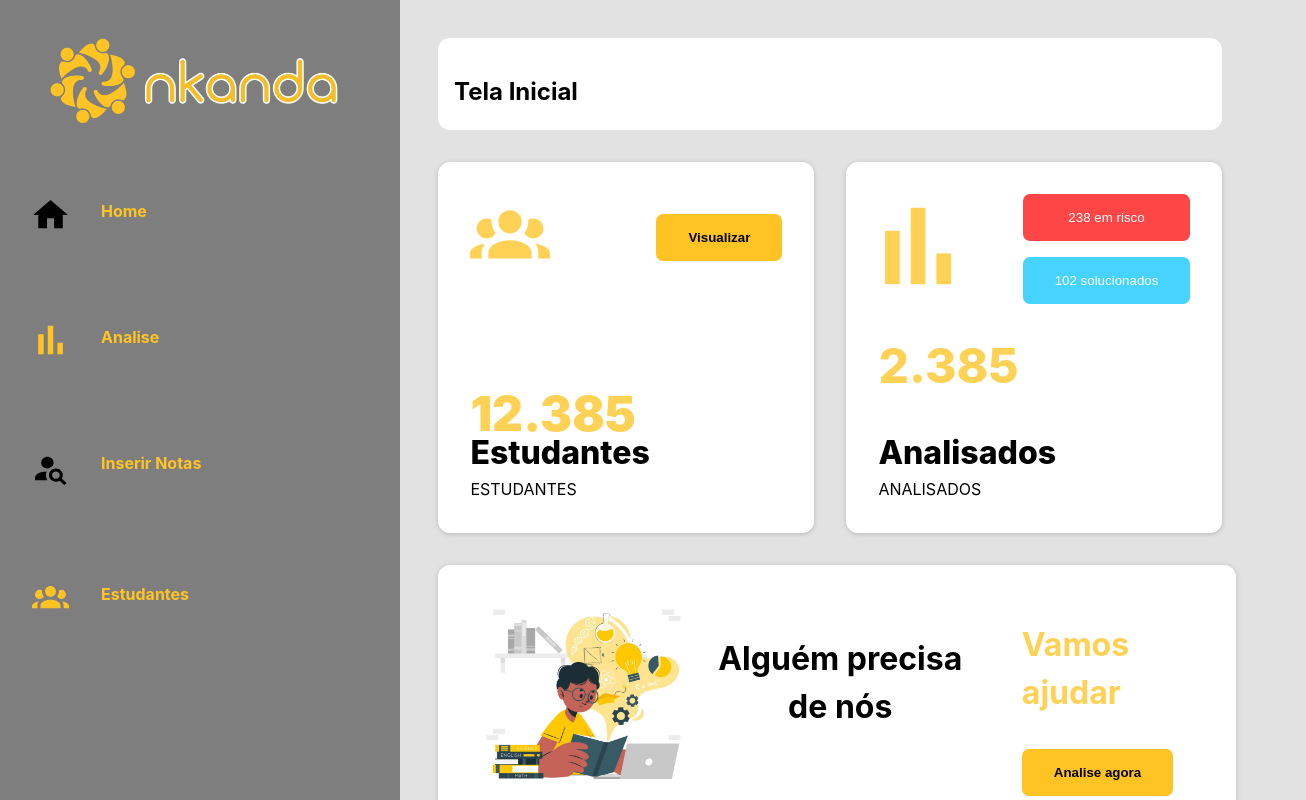
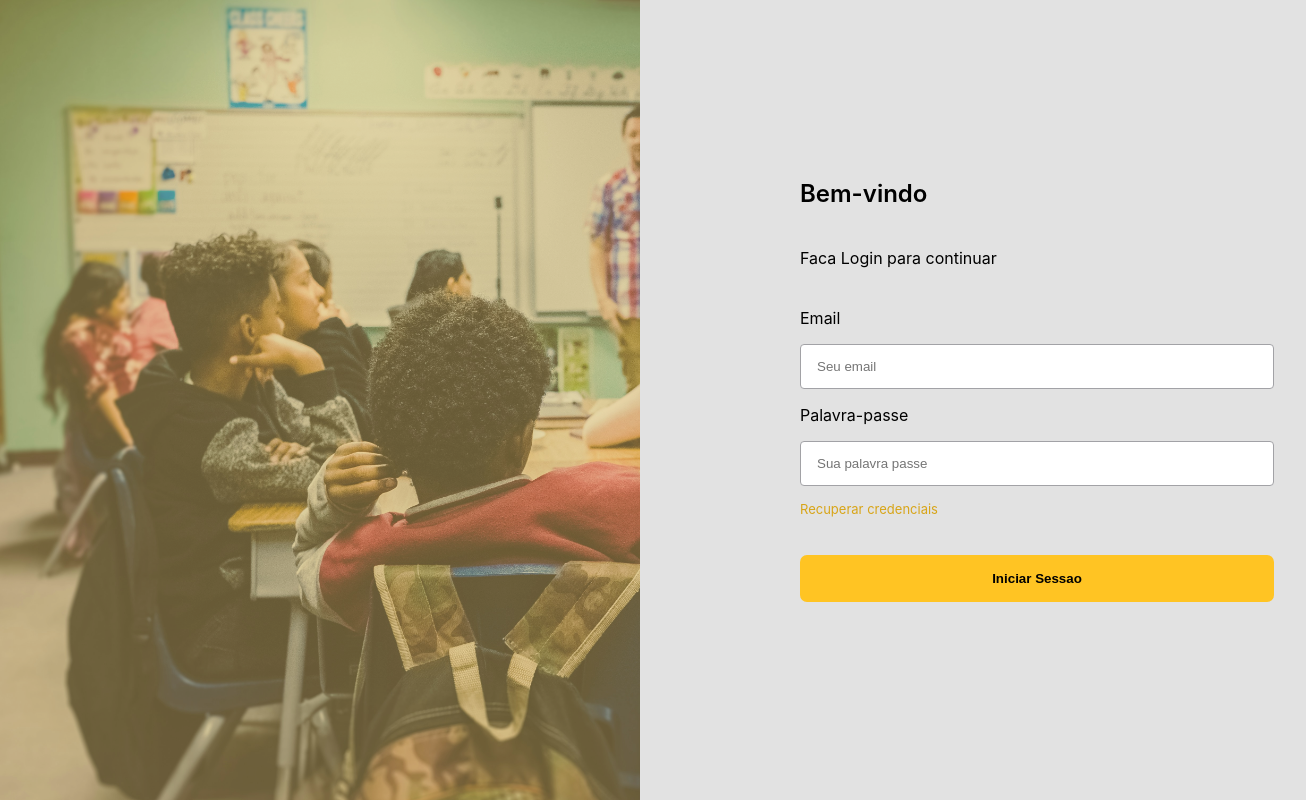
Before and after one commit to RomenoJoao/helsys-web, a React (Vite) app: page / in a window 1280 px wide. Shown: the top 800 px of the page, 1306 px wide, since content can reach past the window. Built offline with nearby package versions, Linux system fonts and the light colour scheme; no server answers.

Commit message:
wip:Login

```diff
--- a/package.json
+++ b/package.json
@@ -11,6 +11,7 @@
   },
   "dependencies": {
     "@mui/icons-material": "^5.15.9",
+    "firebase": "^10.11.1",
     "react": "^18.2.0",
     "react-dom": "^18.2.0",
     "react-root": "^2.0.1"
--- a/src/App.jsx
+++ b/src/App.jsx
@@ -8,14 +8,16 @@ import InserirDocs from "./pages/inserirPDF";
 import Home from "./pages/home/Home";
 import Login from "./pages/login";
 import { PersonalDetails } from "./pages/personal-details";
+import useAuth from "./hooks/use-auth";
 
 export default function App() {
+  const { user } = useAuth();
   return (
     <BrowserRouter>
       <Routes>
-        <Route path="/auth/">
+        {!user ? (
           <Route index element={<Login />} />
-        </Route>
+        ) : (
           <Route path="/" element={<MenuLateral />}>
             <Route index element={<Home />} />
             <Route path="analise" element={<Analise />} />
@@ -24,6 +26,7 @@ export default function App() {
             <Route path="inserir" element={<InserirDocs />} />
             <Route path="*" element={<>Nenhuma pagina encontrada</>} />
           </Route>
+        )}
       </Routes>
     </BrowserRouter>
   );
--- /dev/null
+++ b/src/FirebaseConfig.ts
@@ -0,0 +1,16 @@
+import { initializeApp } from "firebase/app";
+import { getAuth } from "firebase/auth";
+import { getFirestore } from "firebase/firestore";
+
+const firebaseConfig = {
+  apiKey: "AIzaSyCImFBD7_6QeLTocu1tu6_MVfG4W2yqc5Y",
+  authDomain: "helpsys-3596c.firebaseapp.com",
+  projectId: "helpsys-3596c",
+  storageBucket: "helpsys-3596c.appspot.com",
+  messagingSenderId: "353500327513",
+  appId: "1:353500327513:web:57ea96d90b50f94f2a8b48",
+};
+
+export const FIREBASE_APP = initializeApp(firebaseConfig);
+export const FIREBASE_AUTH = getAuth(FIREBASE_APP);
+export const FIREBASE_DB = getFirestore(FIREBASE_APP);
--- a/src/components/menu/menu.css
+++ b/src/components/menu/menu.css
@@ -18,7 +18,8 @@
   flex-direction: row;
 }
 .title {
-  padding: 2rem;
+  padding:  1rem 0rem 1rem 2rem;
+  border-bottom: solid 1px #e4e4e4 ;
 }
 
 .title img {
@@ -38,11 +39,17 @@
 .corpoM ul li {
   display: flex;
   gap: 2rem;
-  padding: 2rem;
-  margin-bottom: 2rem;
+  padding: 1rem 0rem 1rem 2rem;
+  background-color: #939393;
+  border-bottom: solid 2px #7E7E7E;
+}
+ul li:hover{
+  background-color: #FFDC7D;
 
 }
-
+a:hover{
+   color: white;
+}
 a{
   text-decoration: none;
   color: #FFC423;
@@ -52,17 +59,22 @@ a{
 
  .last-item {
   width: 100%;
-  margin-left: -8%;
   align-items: center;
   justify-content: space-between;
+  margin-top: 15rem;
 
+
+}
+.corpoM ul .last-item{
+  padding: 0rem;
 }
 
 .container .corpoM .last-item .user-control {
   width: 100%;
   height: 100%;
-  background-color: #FFDC7D;
+  background-color: #ffdd80;
   color: black;
+
 }
 .user-control{
   padding: 0.5rem;
--- a/src/components/svg/house.jsx
+++ b/src/components/svg/house.jsx
@@ -1,9 +1,9 @@
-const House = ({ maxWidth, maxHeight }) => {
+const House = ({ maxWidth, maxHeight, primaryColor, secondaryColor }) => {
   return (
     <svg width={maxWidth} height={maxHeight} viewBox="0 0 32 26" fill="none">
       <path
         d="M12.9954 25.3276V16.6562H19.0512V25.3276H26.6209V13.7657H31.1628L16.0233 0.758606L0.883728 13.7657H5.42559V25.3276H12.9954Z"
-        fill="currentColor"
+        fill={primaryColor}
       />
     </svg>
   );
--- a/src/components/svg/search-user.jsx
+++ b/src/components/svg/search-user.jsx
@@ -1,4 +1,4 @@
-const SearchUser = ({ maxWidth, maxHeight }) => {
+const SearchUser = ({ maxWidth, maxHeight, primaryColor }) => {
   return (
     <svg
       width="37"
@@ -9,7 +9,7 @@ const SearchUser = ({ maxWidth, maxHeight }) => {
     >
       <path
         d="M23.8958 17.5C27.75 17.5 30.8333 20.4167 30.8333 24.0625C30.8333 25.3458 30.4479 26.5562 29.7696 27.5625L34.5179 32.0833L32.375 34.1104L27.565 29.6333C26.5012 30.2604 25.2371 30.625 23.8958 30.625C20.0416 30.625 16.9583 27.7083 16.9583 24.0625C16.9583 20.4167 20.0416 17.5 23.8958 17.5ZM23.8958 20.4167C22.8736 20.4167 21.8933 20.8008 21.1705 21.4845C20.4477 22.1682 20.0416 23.0956 20.0416 24.0625C20.0416 25.0294 20.4477 25.9568 21.1705 26.6405C21.8933 27.3242 22.8736 27.7083 23.8958 27.7083C24.918 27.7083 25.8983 27.3242 26.6211 26.6405C27.3439 25.9568 27.75 25.0294 27.75 24.0625C27.75 23.0956 27.3439 22.1682 26.6211 21.4845C25.8983 20.8008 24.918 20.4167 23.8958 20.4167ZM15.4166 5.83333C17.0521 5.83333 18.6207 6.44791 19.7771 7.54187C20.9336 8.63583 21.5833 10.1196 21.5833 11.6667C21.5833 12.9937 21.1054 14.2187 20.3191 15.2104C18.9933 15.6771 17.8062 16.4208 16.8196 17.3542L15.4166 17.5C13.7811 17.5 12.2126 16.8854 11.0562 15.7915C9.89968 14.6975 9.24998 13.2138 9.24998 11.6667C9.24998 10.1196 9.89968 8.63583 11.0562 7.54187C12.2126 6.44791 13.7811 5.83333 15.4166 5.83333ZM3.08331 29.1667V26.25C3.08331 23.1583 8.18623 20.6208 14.6458 20.4167C14.1525 21.5542 13.875 22.7792 13.875 24.0625C13.875 25.9437 14.4608 27.7083 15.4166 29.1667H3.08331Z"
-        fill="currentColor"
+        fill={primaryColor}
       />
     </svg>
   );
--- /dev/null
+++ b/src/hooks/use-auth.ts
@@ -0,0 +1,192 @@
+import { FirebaseError } from "@firebase/app";
+import {
+  createUserWithEmailAndPassword,
+  onAuthStateChanged,
+  signInWithEmailAndPassword,
+  signOut,
+  User,
+} from "firebase/auth";
+import { useEffect, useState } from "react";
+
+import { FIREBASE_AUTH } from "../FirebaseConfig";
+
+const useAuth = () => {
+  const [loading, setLoading] = useState(false);
+  const [user, setUser] = useState<User | null>(null);
+  const [initializing, setInitializing] = useState(true);
+  const [token, setToken] = useState<string | null>(null);
+  const [emailInUseError, setEmailInUseError] = useState(false);
+  const [weakPasswordError, setWeakPasswordError] = useState(false);
+  const [invalidEmailError, setInvalidEmailError] = useState(false);
+  const [userNotFoundError, setUserNotFoundError] = useState(false);
+  const [wrongPasswordError, setWrongPasswordError] = useState(false);
+  const [missingPasswordError, setMissingPasswordError] = useState(false);
+
+  const auth = FIREBASE_AUTH;
+
+  useEffect(() => {
+    const unsubscribe = onAuthStateChanged(auth, async (firebaseUser) => {
+      setUser(firebaseUser);
+      if (firebaseUser) {
+        try {
+          const token = await firebaseUser.getIdToken();
+          localStorage.setItem("userToken", token);
+          setToken(token);
+        } catch (error) {
+          console.error("Error storing token:", error);
+        }
+      } else {
+        try {
+          localStorage.removeItem("userToken");
+          setToken(null);
+        } catch (error) {
+          console.error("Error removing token:", error);
+        }
+      }
+      if (initializing) setInitializing(false);
+    });
+
+    return () => {
+      unsubscribe();
+    };
+  }, []);
+
+  const login = async (email: string, password: string) => {
+    setLoading(true);
+    try {
+      const userCredential = await signInWithEmailAndPassword(
+        auth,
+        email,
+        password
+      );
+      setUser(userCredential.user);
+    } catch (error) {
+      handleLoginErrors(error);
+      console.error("Error signing in:", error);
+    } finally {
+      setLoading(false);
+    }
+  };
+
+  const createUser = async (email: string, password: string) => {
+    setLoading(true);
+    try {
+      const userCredential = await createUserWithEmailAndPassword(
+        auth,
+        email,
+        password
+      );
+      setUser(userCredential.user);
+    } catch (error) {
+      handleCreateUserErrors(error);
+      console.error("Error creating user:", error);
+    } finally {
+      setLoading(false);
+    }
+  };
+
+  const logout = async () => {
+    setLoading(true);
+    try {
+      await signOut(auth);
+      localStorage.removeItem("userToken");
+      setToken(null);
+    } catch (error) {
+      console.error(error);
+    } finally {
+      setLoading(false);
+    }
+  };
+
+  const handleCreateUserErrors = (error: FirebaseError) => {
+    switch (error.code) {
+      case "auth/missing-password":
+        setMissingPasswordError(true);
+        setWeakPasswordError(false);
+        setInvalidEmailError(false);
+        setEmailInUseError(false);
+        break;
+      case "auth/weak-password":
+        setWeakPasswordError(true);
+        setMissingPasswordError(false);
+        setInvalidEmailError(false);
+        setEmailInUseError(false);
+        break;
+      case "auth/invalid-email":
+        setInvalidEmailError(true);
+        setWeakPasswordError(false);
+        setEmailInUseError(false);
+        setMissingPasswordError(false);
+        break;
+      case "auth/email-already-in-use":
+        setEmailInUseError(true);
+        setInvalidEmailError(false);
+        setWeakPasswordError(false);
+        setMissingPasswordError(false);
+        break;
+      default:
+        console.error(error);
+    }
+  };
+
+  const handleLoginErrors = (error: FirebaseError) => {
+    switch (error.code) {
+      case "auth/invalid-credential":
+        setWrongPasswordError(true);
+        setUserNotFoundError(false);
+        setInvalidEmailError(false);
+        setMissingPasswordError(false);
+        break;
+      case "auth/user-not-found":
+        setUserNotFoundError(true);
+        setWrongPasswordError(false);
+        setInvalidEmailError(true);
+        setMissingPasswordError(false);
+        break;
+      case "auth/invalid-email":
+        setInvalidEmailError(true);
+        setWeakPasswordError(false);
+        setUserNotFoundError(true);
+        setMissingPasswordError(false);
+        break;
+      case "auth/missing-password":
+        setMissingPasswordError(true);
+        setInvalidEmailError(false);
+        setUserNotFoundError(false);
+        setWrongPasswordError(false);
+        break;
+      default:
+        console.error(error);
+    }
+  };
+
+  const resetErrors = () => {
+    setMissingPasswordError(false);
+    setWeakPasswordError(false);
+    setInvalidEmailError(false);
+    setEmailInUseError(false);
+    setWrongPasswordError(false);
+    setUserNotFoundError(false);
+  };
+
+  return {
+    user,
+    login,
+    token,
+    logout,
+    loading,
+    createUser,
+    resetErrors,
+    initializing,
+    emailInUseError,
+    invalidEmailError,
+    weakPasswordError,
+    userNotFoundError,
+    handleLoginErrors,
+    wrongPasswordError,
+    missingPasswordError,
+    handleCreateUserErrors,
+  };
+};
+
+export default useAuth;
--- a/src/pages/login/index.jsx
+++ b/src/pages/login/index.jsx
@@ -1,8 +1,21 @@
-import React from 'react'
-import './styles.css'
-import { Button } from '../../components/button';
-import { Link } from 'react-router-dom';
+import React, { useState } from "react";
+import "./styles.css";
+
+import { Button } from "../../components/button";
+import { Link } from "react-router-dom";
+import useAuth from "../../hooks/use-auth";
+
 export default function Login() {
+  const { login, loading } = useAuth();
+  const [email, setEmail] = useState("");
+  const [password, setPassword] = useState("");
+
+  const handleInputChange = (event) => {
+    const { name, value } = event.target;
+    if (name === "email") setEmail(value);
+    if (name === "password") setPassword(value);
+  };
+
   return (
     <div className="login-container">
       <div className="login-left"></div>
@@ -13,17 +26,30 @@ export default function Login() {
           <div className="logo">
             <img src="src/images/logo.png" alt="" />
           </div>
-          */
-        }
+          */}
         <div>
           <h2 style={{ fontWeight: "600" }}>Bem-vindo</h2>
           <span style={{ marginBottom: "22px" }}>
             Faca Login para continuar
           </span>
           <span>Email</span>
-          <input type="text" placeholder="Seu email" required />
+          <input
+            type="text"
+            placeholder="Seu email"
+            onChange={handleInputChange}
+            value={email}
+            name="email"
+            required
+          />
           <span>Palavra-passe</span>
-          <input type="password" placeholder="Sua palavra passe" required />
+          <input
+            type="password"
+            placeholder="Sua palavra passe"
+            onChange={handleInputChange}
+            value={password}
+            name="password"
+            required
+          />
           <span
             style={{
               marginBottom: "22px",
@@ -34,12 +60,12 @@ export default function Login() {
           >
             Recuperar credenciais
           </span>
-          <Link to={"/"}>
-            <Button
-              style={{ width: "456px" }}
-              label={"Iniciar Sessao"}
-            ></Button>
-          </Link>
+
+          <Button
+            onClick={() => login(email, password)}
+            style={{ width: "456px" }}
+            label={"Iniciar Sessao"}
+          ></Button>
 
           <div className="icons"></div>
         </div>
```
Also changed, not shown: src/components/menu/MenuLateral.jsx (+4 -3 lines), 1 other file (tests, documents, lock files or other folders). Lines whose indentation alone changed are shown as unchanged.
